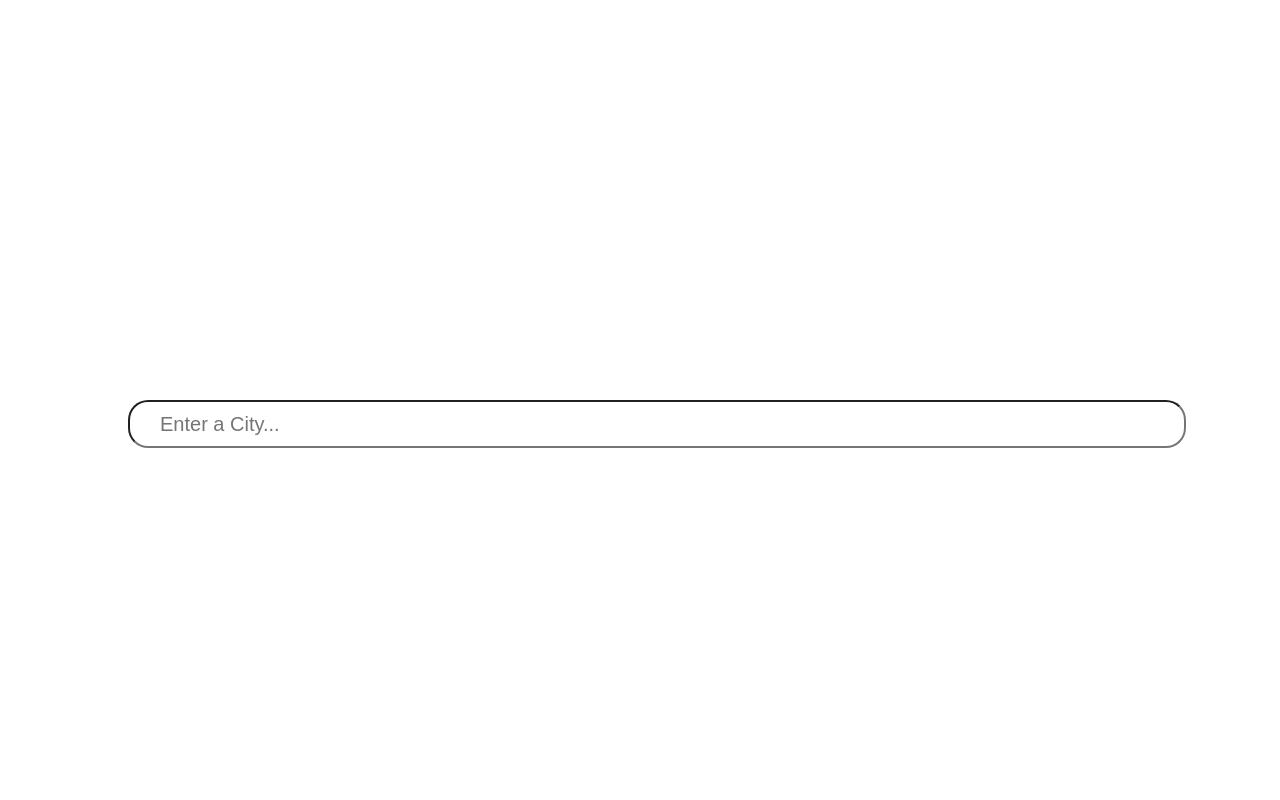
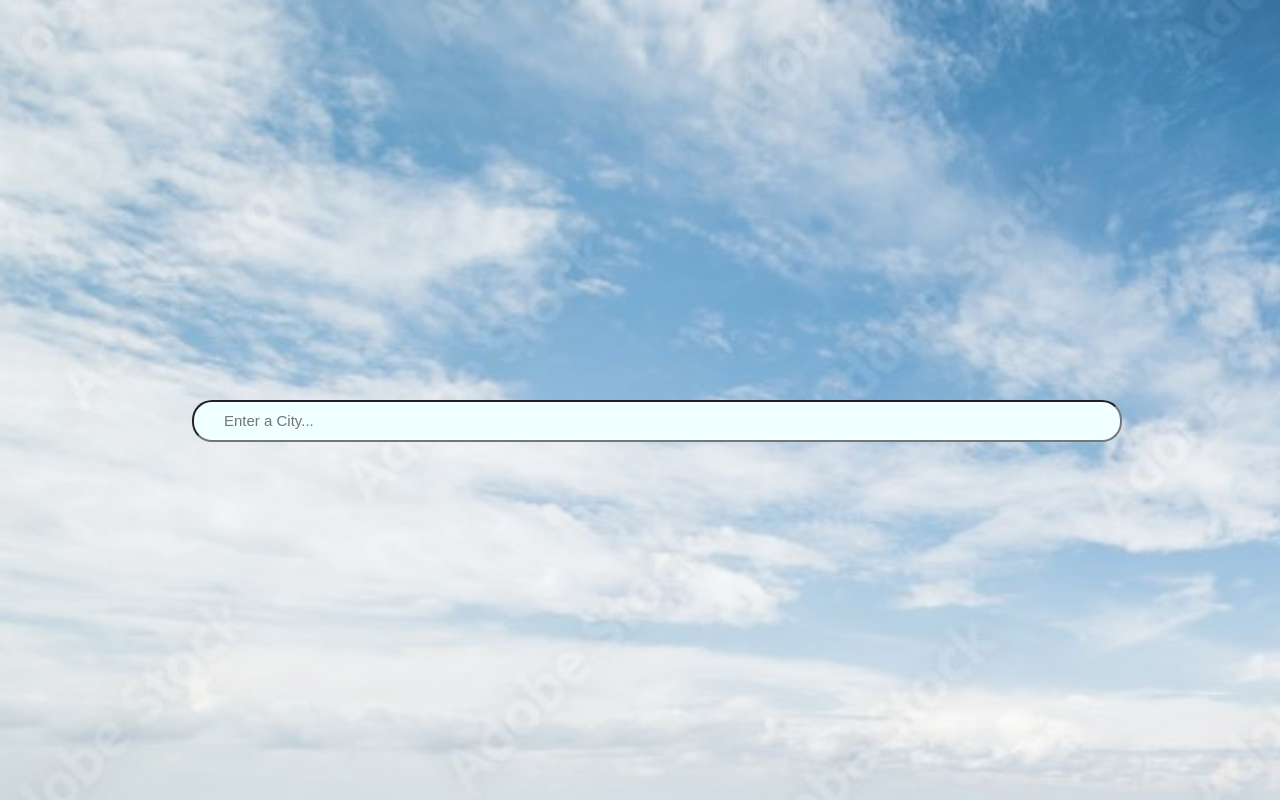
Before and after one commit to AfsoonTaghizadehgan/weather-app, a React (Create React App) app: page / in a window 1280 px wide. Built offline with nearby package versions, Linux system fonts and the light colour scheme.

Commit message:
added the logic: linked background to weather desc

```diff
--- a/src/App.css
+++ b/src/App.css
@@ -2,10 +2,39 @@
   position: absolute;
   width: 100%;
   height: 100%;
+  background-repeat: no-repeat;
+  background-size: cover;
+
+
 }
 
 .city--input{
   background-size: 25px 25px;
-  /* margin-left: 10%;
-  margin-right: 10%; */
+  margin-bottom: 60px;
 }
+
+.Weather-data{
+  display: grid;
+  align-items: baseline;
+  width: 50%;
+  margin-left: 25%;
+  margin-right: 25%;
+  justify-content: space-evenly;
+  justify-items: center;
+  align-content: space-evenly;
+  /* border: 2px solid rgb(248, 241, 228); */
+  border-radius: 20px;
+}
+.extra-container {
+  display: flex;
+
+}
+
+.extra {
+  float: left;
+  padding: 20px;
+  border-radius: 20px;
+  /* border: 2px solid rgb(248, 241, 228); */
+  align-content: center;
+
+}
--- a/src/App.js
+++ b/src/App.js
@@ -3,23 +3,50 @@
 import Weather from './components/Weather'
 import Weatherinput from './components/WeatherInput';
 import React from 'react'
+import GeneralImage from './components/images/GeneralWeather.png'
+import Cloud from './components/images/partialCloud.png'
 
 function App() {
+
   const [city, setCity]= React.useState("")
+  const [description, setDescription]= React.useState("")
+
+  let inputStyle=""
+
   function setCityInput(event){
     if (event.key === 'Enter') {
     // 👇 Get input value
       setCity(event.target.value)
   }
 }
+
+function setDesc(desc){
+  setDescription(desc)
+  return(
+    <h3>{description}</h3>
+  )
+}
+
+ if(description==="broken clouds"){
+  inputStyle=`url(${Cloud})`
+
+}
+else{
+  inputStyle=`url(${GeneralImage})`
+}
+
   return (
-    <div className="App" >
+    <div className="App"
+    style={{ backgroundImage: inputStyle}}
+    >
       <Weatherinput
       setCityInput={setCityInput}
       city={city}
       />
       <Weather
-      city={city}/>
+      city={city}
+      setDesc={setDesc}
+      />
     </div>
   );
 }
--- a/src/components/Weather.js
+++ b/src/components/Weather.js
@@ -1,6 +1,6 @@
 import '../App.css';
 import React from 'react';
-//import partialCloud from './images/partialCloud.png'
+// import partialCloud from './images/partialCloud.png'
 
 export default function Weather(props) {
 
@@ -12,7 +12,8 @@
         description:"",
         name:""
         })
-        const [hasError, setHasError] = React.useState(false);
+    const [hasError, setHasError] = React.useState(false);
+
 
     React.useEffect(()=>{
         const fetchData = async () => {
@@ -30,7 +31,6 @@
                         name: data.name,
                         humidity: data.main.humidity
                         }))
-                    console.log(data)
                 }
                 else{
                     setWeatherData("")
@@ -42,25 +42,26 @@
     fetchData();
 }, [props.city, weatherData.temp])
 
+
+
     if(hasError === false){
         return(
-            <main className=''
-            // style={{
-            //     backgroundImage: `url(${partialCloud})`
-            //   }}
-            >
-                <div className='city--form'>
-                    {/* <img src={partialCloud}></img> */}
+            <main >
+                <div>
                     { props.city!=="" &&
-                    <div >
-                        <h2>{props.city}</h2>
-                        <p>{weatherData.description}</p>
-                        <p>{weatherData.name}</p>
-                        <p>{weatherData.temp}</p>
-                        <p>{weatherData.feelsLike}</p>
-                        <p>{weatherData.humidity}</p>
-                        <p>{weatherData.windSpeed}</p>
-                    </div>}
+                    <div className='Weather-data'>
+                        <h1>{weatherData.name}</h1>
+                        <h2>{weatherData.temp}ºC</h2>
+                        <p>feels like: {weatherData.feelsLike}ºC</p>
+                        <div>{props.setDesc(weatherData.description)}</div>
+
+                        <div className='extra-container'>
+                            <div className='extra humidity'>Humidity: {weatherData.humidity}%</div>
+                            <div className='extra wind'>Wind Speed:{weatherData.windSpeed} km/h </div>
+                        </div>
+
+                      </div>
+                    }
 
             </div>
         </main>
@@ -76,5 +77,4 @@
     }
 
 
-
 }
--- a/src/components/WeatherInput.js
+++ b/src/components/WeatherInput.js
@@ -5,25 +5,25 @@
 export default function Weatherinput(props) {
   const style={
     top: props.city? '32px' : '50%',
-      width: '80%',
+    width:'70%',
+    backgroundColor: 'azure',
     display: 'inline-block',
     padding: '10px 0px 10px 30px',
     lineHeight: '120%',
     position: 'relative',
     borderRadius: '20px',
     outline: 'none',
-      fontSize: '20px',
-      left: '10%',
-      right: '10%'
+    fontSize: '15px',
+    left: '15%',
+    right: '15%'
   }
 
     return(
         <input
-
             type="text"
             className="city--input"
             placeholder='Enter a City...'
-            onKeyDown={props.setCityInput}
+            onKeyDown={ props.setCityInput}
             name="city"
             style={style}
             />
```
Also changed, not shown: src/components/images/GeneralWeather.png (added). Lines whose indentation alone changed are shown as unchanged.
